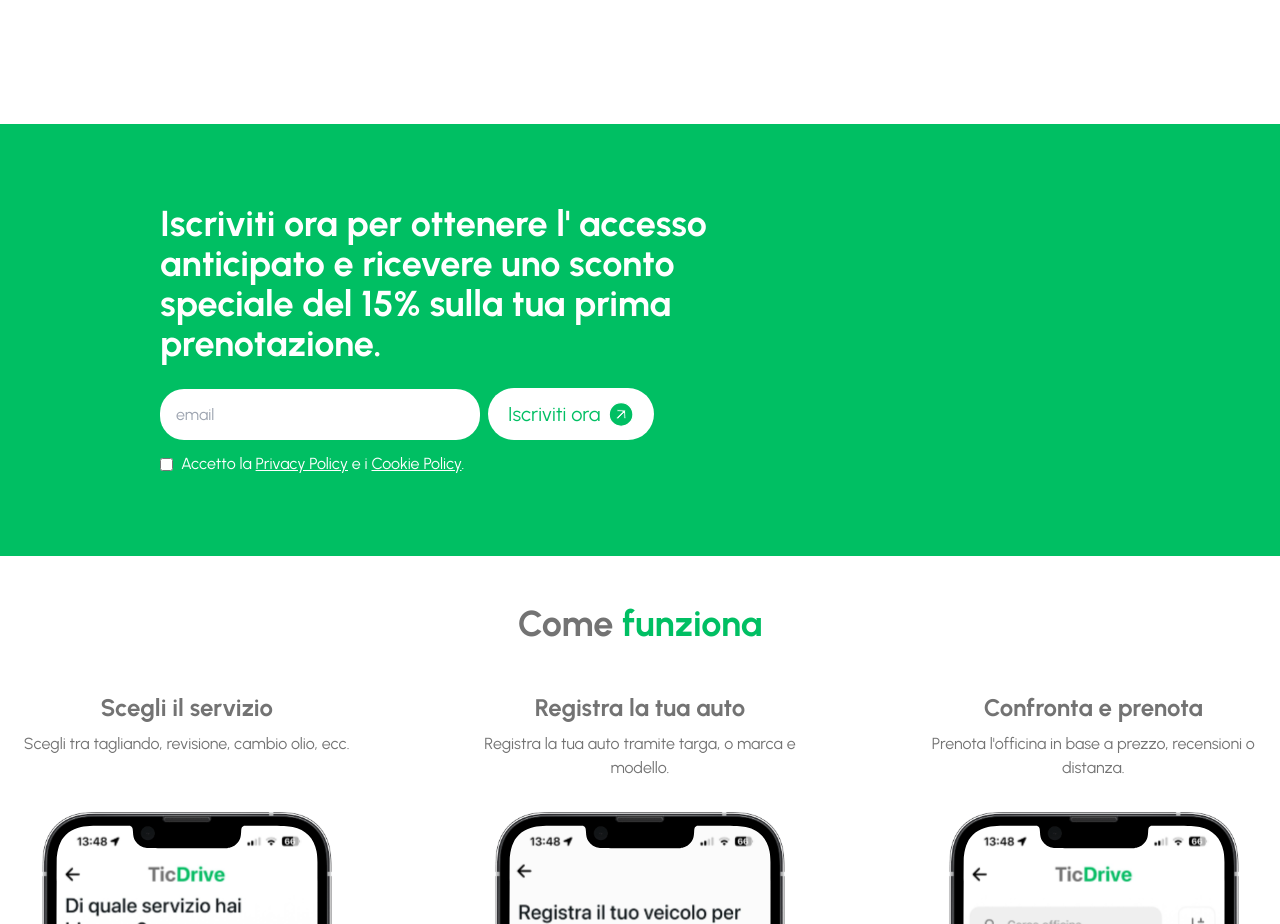
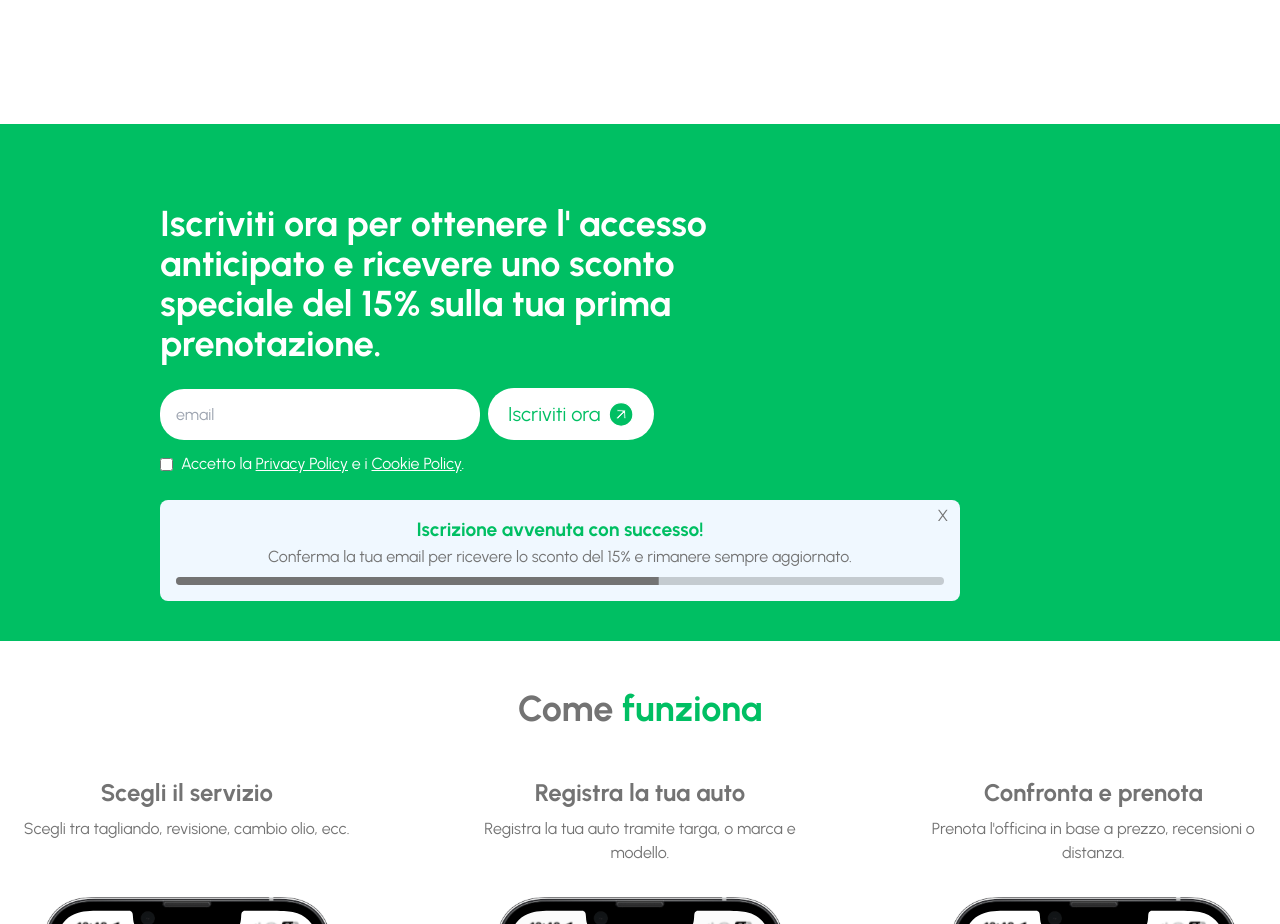
Before and after one commit to AlbyCosmy99/ticdrive-landing-page-frontend, a Next.js app: page / in a window 1280 px wide. Shown: the part 1660-2584 px from the top of the page. Built offline with nearby package versions, Linux system fonts and the light colour scheme.

Commit message:
feat: add X button on Progress bar container

```diff
--- a/src/app/page.tsx
+++ b/src/app/page.tsx
@@ -18,7 +18,7 @@ import RegistrationConfirmation from './components/RegistrationConfirmation';
 
 export default function Home() {
   const [email, setEmail] = useState("")
-  const [progressIsVisible, setProgressIsVisible] = useState(false)
+  const [progressIsVisible, setProgressIsVisible] = useState(true)
   const [loading, setLoading] = useState(false)
   const [privacyAccepted, setPrivacyAccepted] = useState(false)
 
@@ -160,8 +160,13 @@ export default function Home() {
         }
         {
           progressIsVisible && (
-            <div className='w-full'>
-              <RegistrationConfirmation setProgressIsVisible={setProgressIsVisible}/>
+            <div className='relative w-full'>
+              <div className=''>
+                <RegistrationConfirmation setProgressIsVisible={setProgressIsVisible}/>
+              </div>
+              <div className='absolute top-1 right-3 text-tic cursor-pointer' onClick={() => setProgressIsVisible(false)}>
+                X
+              </div>
             </div>
           )
         }
```
